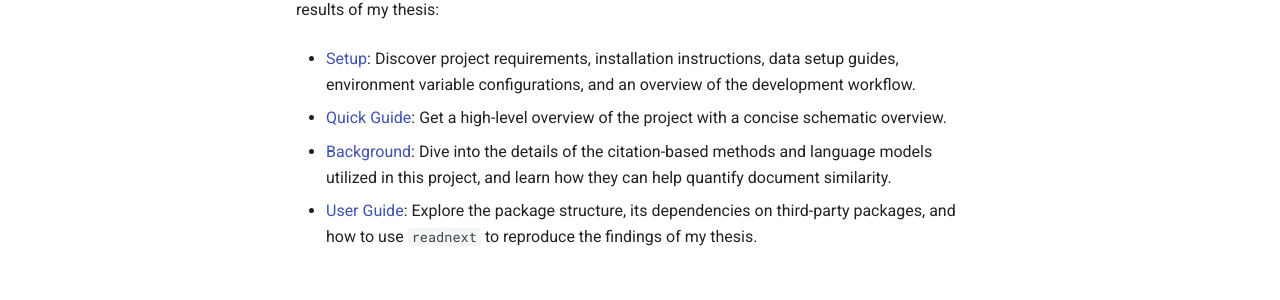
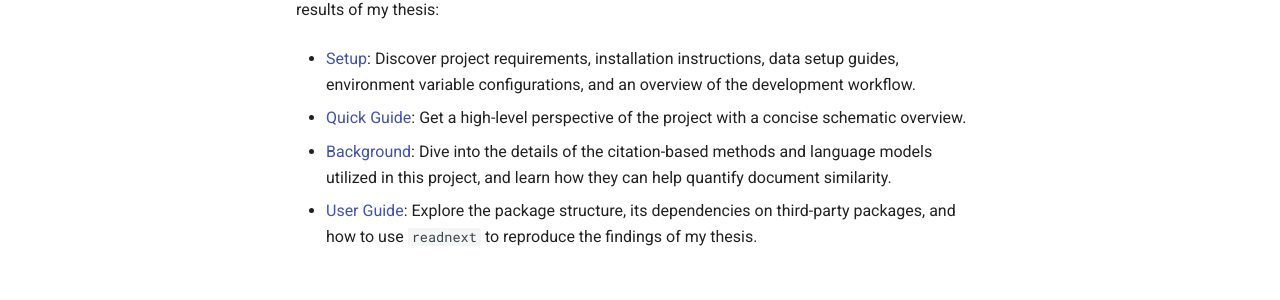
Before and after one commit to joel-beck/readnext, an MkDocs documentation site: the page built from docs/index.md, in a window 1280 px wide. Shown: the part 421-721 px from the top of the page. Built offline with MkDocs 1.6.1 and Material for MkDocs 9.7.7, drawn with Linux system fonts in a browser that asks for light colours; comment, search, counter and statistics services are not loaded.

Commit message:
rephrased docs

```diff
--- a/docs/index.md
+++ b/docs/index.md
@@ -12,7 +12,7 @@ Here, you'll find everything you need to know about the project's background, as
 
 - [Setup](setup.md): Discover project requirements, installation instructions, data setup guides, environment variable configurations, and an overview of the development workflow.
 
-- [Quick Guide](quick-guide.md): Get a high-level overview of the project with a concise schematic overview.
+- [Quick Guide](quick-guide.md): Get a high-level perspective of the project with a concise schematic overview.
 
 - [Background](background.md): Dive into the details of the citation-based methods and language models utilized in this project, and learn how they can help quantify document similarity.
 
```
